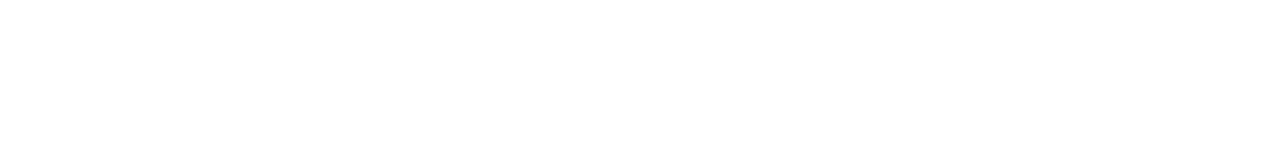
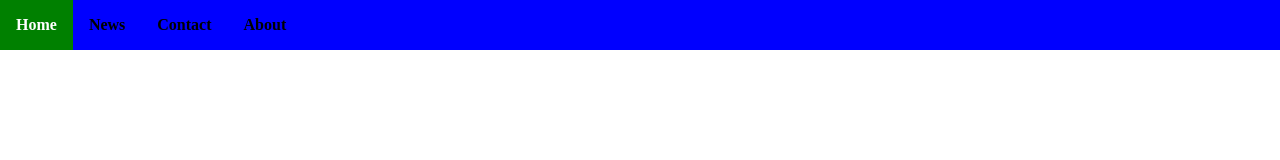
Before and after one commit to ajaysumfactor/W3_CSS, a plain HTML site: page Navigation_bar/Horizontal_Nav/index.html in a window 1280 px wide. Drawn offline with Linux system fonts and the light colour scheme.

Commit message:
navbar horizontal done

```diff
--- a/Navigation_bar/Horizontal_Nav/index.html
+++ b/Navigation_bar/Horizontal_Nav/index.html
@@ -4,8 +4,14 @@
     <meta charset="UTF-8">
     <meta name="viewport" content="width=device-width, initial-scale=1.0">
     <title>HorizontalNav</title>
+    <link rel="stylesheet" href="style.css">
 </head>
 <body>
-
+    <ul>
+        <li><a class="active" href="#home">Home</a></li>
+        <li><a href="#news">News</a></li>
+        <li><a href="#contact">Contact</a></li>
+        <li><a href="#about">About</a></li>
+    </ul>
 </body>
 </html>
--- a/Navigation_bar/Horizontal_Nav/style.css
+++ b/Navigation_bar/Horizontal_Nav/style.css
@@ -0,0 +1,35 @@
+body{
+    margin: 0;
+}
+ul {
+    list-style-type: none;
+    margin: 0;
+    padding: 0;
+ background-color: blue;
+ overflow:hidden;
+  }
+  li{
+    float: left;
+
+     font-weight:bold;
+
+  }
+
+  li a{
+    display: block;
+
+    text-decoration: none;
+    padding: 16px 16px;
+
+    color: black;
+
+
+  }
+  li a.active{
+    background-color: green;
+    color: white;
+}
+li a:hover:not(.active) {
+    background-color: #111;
+    color: white;
+  }
--- a/Navigation_bar/style.css
+++ b/Navigation_bar/style.css
@@ -1,5 +1,4 @@
 body,h2{
-    /* issue here */
     margin: 0;
 }
 ul{
--- a/Pseudo_element/style.css
+++ b/Pseudo_element/style.css
@@ -3,7 +3,9 @@
 for-ex--> style the first letter,line of an element
           insert content before,after the content of an element.
            */
-
+body{
+    margin: 0;
+}
 p.first_line::first-line{
     color: aqua;
 }
```
